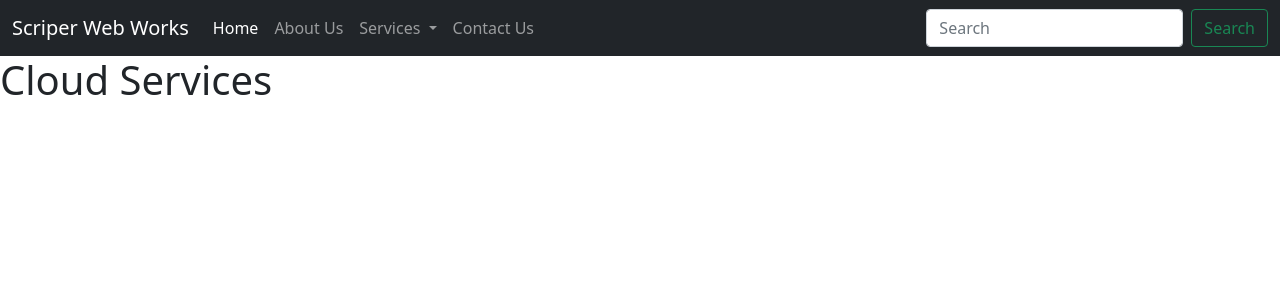
After one commit to Adityabill/django-sample-project, a Django app: page /services/cloud_services in a window 1280 px wide. The commit adds this page. Shown: the top 300 px of the page. Run offline with Django 3.2, Linux system fonts and the light colour scheme.

Commit message:
Added html files for services

```diff
--- a/FirstDjangoProject/urls.py
+++ b/FirstDjangoProject/urls.py
@@ -26,4 +26,7 @@ urlpatterns = [
     path('', include('home.urls')),
     path('about', include('home.urls')),
     path('contact', include('home.urls')),
+    path('services/software_development', include('home.urls')),
+    path('services/machine_learning', include('home.urls')),
+    path('services/cloud_services', include('home.urls')),
 ]
--- a/home/urls.py
+++ b/home/urls.py
@@ -8,4 +8,7 @@ urlpatterns = [
     path('about', views.about, name='about'),
     path('contact', views.contact, name='contact'),
     path('variable_profile', views.variableProfile, name='variable_profile'),
+    path('services/software_development', views.service_soft_dev, name='software_development'),
+    path('services/machine_learning', views.service_ml, name='machine_learning'),
+    path('services/cloud_services', views.service_cloud_serv, name='cloud_services'),
 ]
--- a/home/views.py
+++ b/home/views.py
@@ -27,3 +27,12 @@ def variableProfile(request):
         "name":"Priya",
     }
     return render(request, 'DemoProfile.html', context)
+
+def service_soft_dev(request):
+    return render(request, 'services/software_development.html')
+
+def service_ml(request):
+    return render(request, 'services/machine_learning.html')
+
+def service_cloud_serv(request):
+    return render(request, 'services/cloud_services.html')
--- a/templates/Base_Templates/base_template.html
+++ b/templates/Base_Templates/base_template.html
@@ -43,9 +43,9 @@
                   Services
                 </a>
                 <ul class="dropdown-menu" aria-labelledby="navbarDropdown">
-                  <li><a class="dropdown-item" href="#">Software Development</a></li>
-                  <li><a class="dropdown-item" href="#">Machine Learning</a></li>
-                  <li><a class="dropdown-item" href="#">Cloud services</a></li>
+                  <li><a class="dropdown-item" href="/services/software_development">Software Development</a></li>
+                  <li><a class="dropdown-item" href="/services/machine_learning">Machine Learning</a></li>
+                  <li><a class="dropdown-item" href="/services/cloud_services">Cloud services</a></li>
                 </ul>
               </li>
               <li class="nav-item">
--- /dev/null
+++ b/templates/services/cloud_services.html
@@ -0,0 +1,11 @@
+{% extends 'Base_Templates/base_template.html' %}
+
+{% block title %}Cloud Services{% endblock title %}
+
+{% block body %}
+
+<h1>Cloud Services</h1>
+
+
+
+{% endblock body %}
```
Also changed, not shown: templates/services/machine_learning.html (added, +11 -0 lines), templates/services/software_development.html (added, +11 -0 lines).
